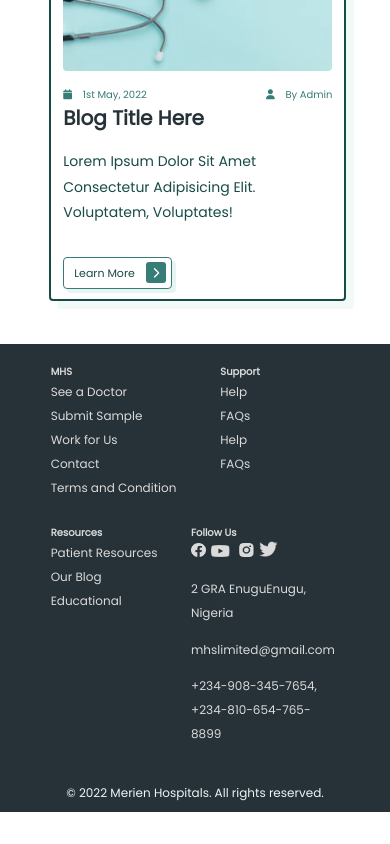
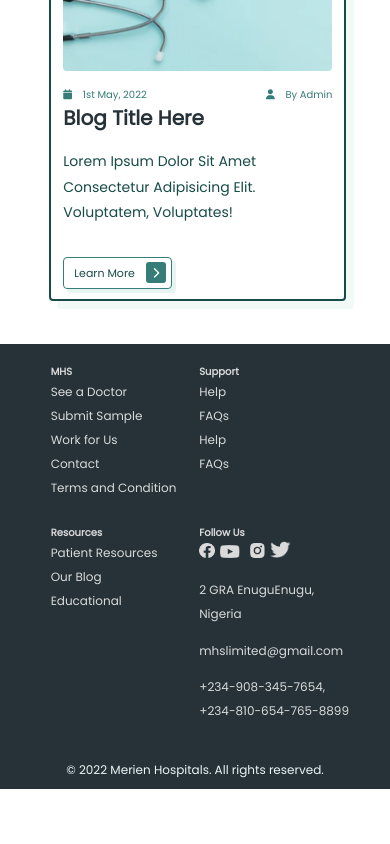
Before and after one commit to Sheila-a/Clientele, a React (Create React App) app: page / in a window 390 px wide. Shown: the part 6181-7025 px from the top of the page. After the commit the page ends 7002 px from the top, so only its background shows below. Built offline with nearby package versions, Linux system fonts and the light colour scheme; a web font is replaced by a local one.

Commit message:
Test for Footer Responsiveness (3)

```diff
--- a/src/Components/Home/Footer/footer.css
+++ b/src/Components/Home/Footer/footer.css
@@ -121,6 +121,7 @@
   .bf2 {
     width: 70%;
     margin-bottom: 3vh;
+    margin-left: -5vh;
   }
 
   .bf3 {
@@ -131,7 +132,7 @@
 
   .bf4 {
     width: 74%;
-    margin-right: 6vh;
+    margin-right: 4vh;
   }
 
   .footer-h3 {
```
